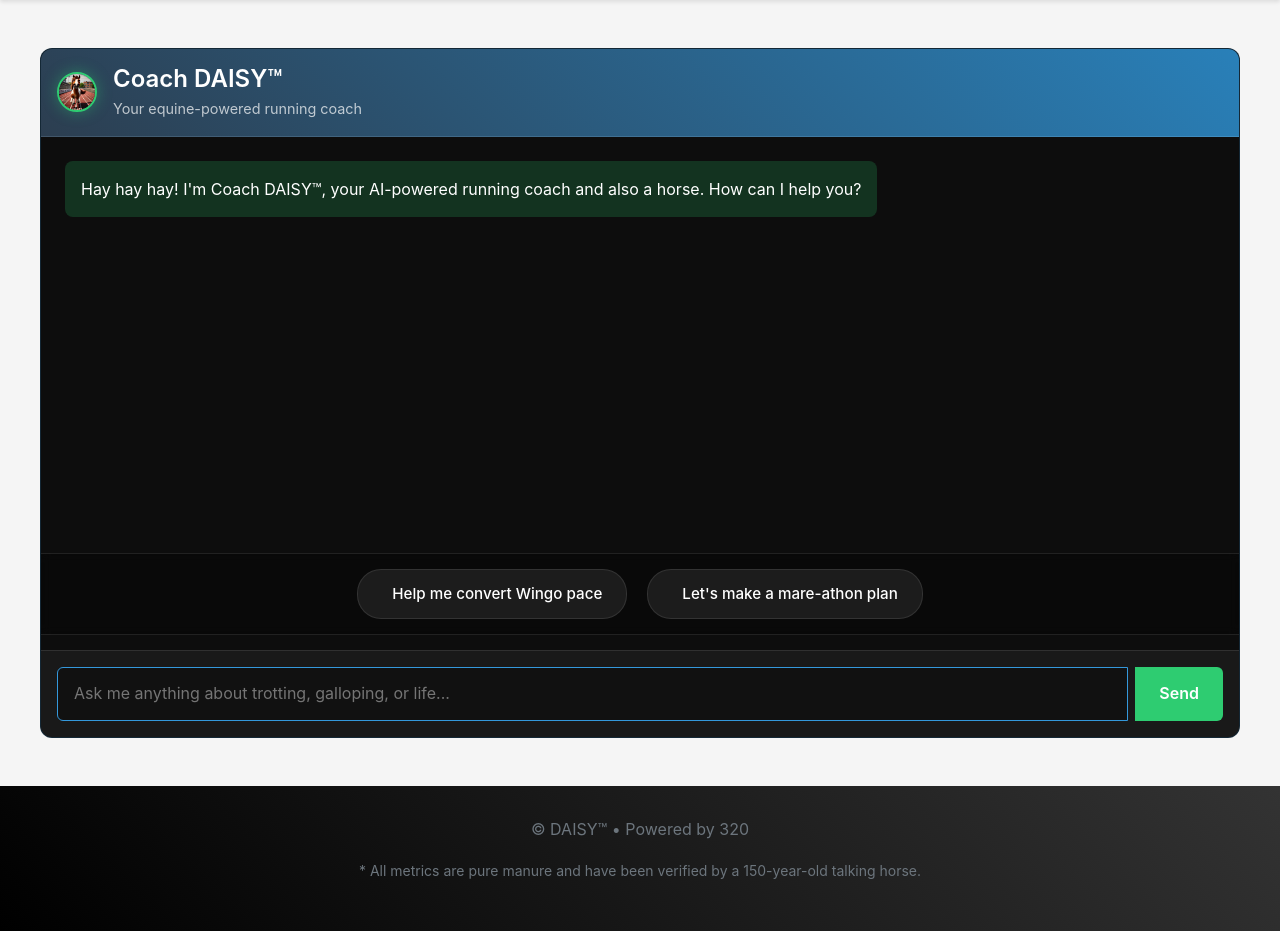
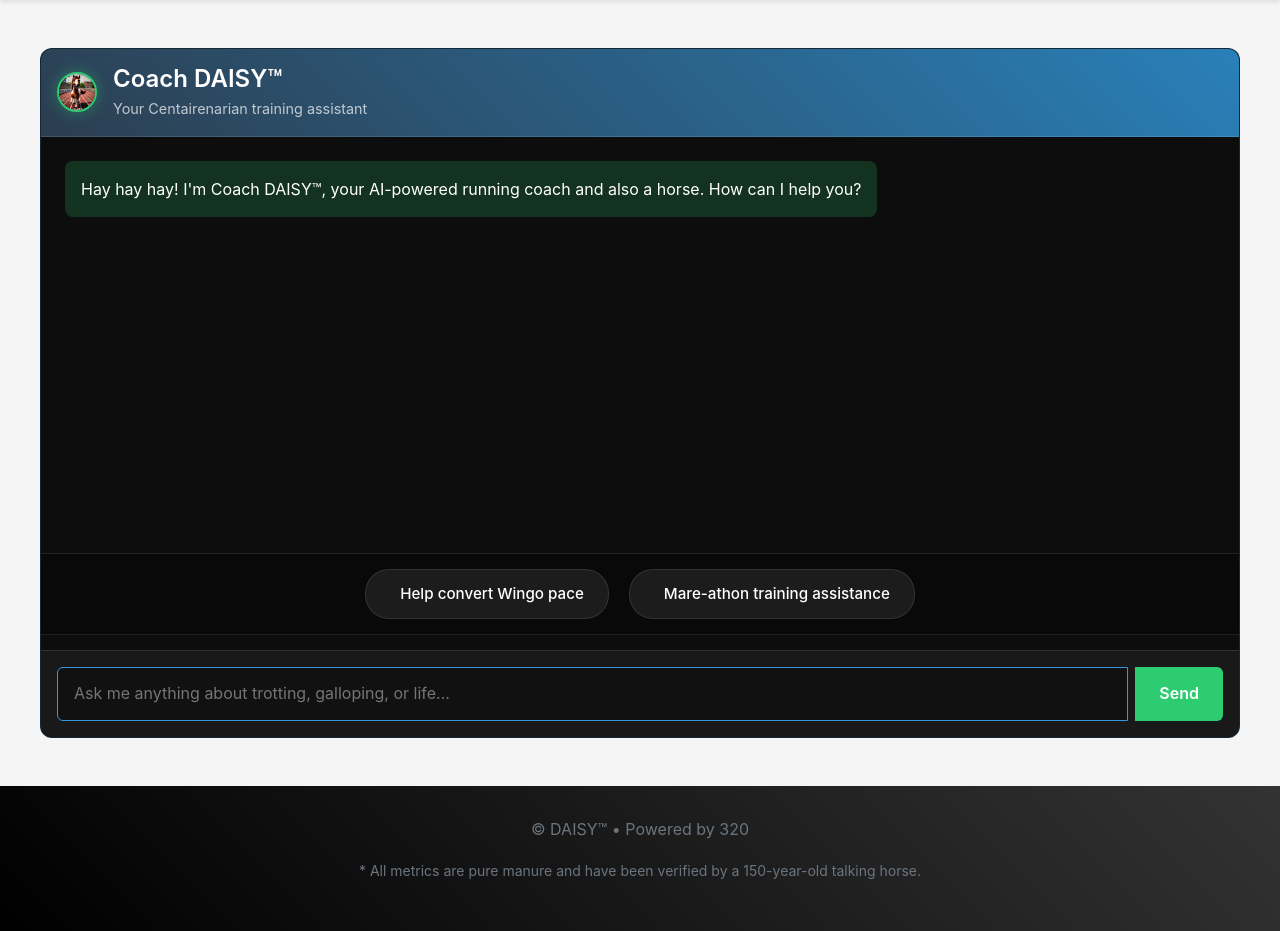
Before and after one commit to EricGoldwein/320ai, a Flask app: page /coach in a window 1280 px wide. Shown: the part 75-1006 px from the top of the page. Run offline with Flask 3, Linux system fonts and the light colour scheme; the visitor is signed in with stand-in values (Sample User, id 1); parts of the project's set-up code (start-up, migrations or seed data) failed here and were passed over.

```diff
--- a/templates/about.html
+++ b/templates/about.html
@@ -1001,9 +1001,9 @@ p {
 
                         <p class="lead">Daisy didn't just survive the journey; she conquered it. Progress, she proved, isn't about rigid uniformity but about mastering natural variation.</p>
 
-                        <p class="lead">Today, that same spirit powers <strong>DAISY™</strong> (Data Activated Individualized System for You), an AI-powered run coach and horse that is redefining harmonic efficiency. While Daisy adjusted instinctively to the unknown, Coach <strong>DAISY™</strong> does so through real-time performance analysis, generating personalized training plans that evolve dynamically—because true efficiency isn't about rigid structure but about embracing natural variation.</p>
+                        <p class="lead">Today, that same spirit powers <strong>DAISY™</strong> (Data Activated Individualized System for You), an AI-powered run coach and horse that is redefining harmonic efficiency. While Daisy adjusted instinctively to the unknown, the <em>eponymous</em> equine-powered does so through real-time performance analysis, generating personalized training plans that evolve dynamically—because true efficiency isn't about rigid structure; it's about embracing natural variation.</p>
 
-                        <p class="lead">140 years later, <strong>DAISY™</strong> remains a leading voice in the galloping community, training top athletes at Brooklyn's Wingate Track—a seemingly arbitrary 320 meters rather than the standard 400. Maybe that's coincidence. Or maybe it's a nod to her 3,200-furlong journey, a reminder that the best training embraces both individuality and community.</p>
+                        <p class="lead"><strong>DAISY™</strong> is a leading voice in the galloping community, training top athletes at Brooklyn's Historic Wingate Track—a seemingly arbitrary 320 meters rather than the standard 400. Maybe that's coincidence. Or maybe it's a nod to her 3,200-furlong journey, a reminder that the best training embraces both individuality and community.</p>
 
                         <p class="lead">What once seemed like inefficiency is now a calculated advantage. Every stride variation, every unexpected burst of energy, every unique movement—all are now quantified, analyzed, and optimized through <strong>DAISY™</strong>.</p>
 
--- a/templates/coach.html
+++ b/templates/coach.html
@@ -429,7 +429,7 @@ body {
                 <img src="{{ url_for('static', filename='images/daisy_headshot.png') }}" alt="DAISY" class="header-avatar">
                 <div class="header-text">
                     <h2 class="header-title">Coach <span class="d">D</span><span class="ai">AI</span><span class="sy">SY</span>™</h2>
-                    <p class="header-subtitle">Your equine-powered running coach</p>
+                    <p class="header-subtitle">Your Centairenarian training assistant</p>
                 </div>
             </div>
             <div class="chat-messages" id="chatMessages">
@@ -438,13 +438,13 @@ body {
                 </div>
             </div>
             <div class="suggestion-icons">
-                <div class="suggestion-icon" onclick="submitMessage('Help me convert my Wingo pace')">
+                <div class="suggestion-icon" onclick="submitMessage('Help convert Wingo pace')">
                     <i class="fas fa-calculator"></i>
-                    <span>Help me convert Wingo pace</span>
+                    <span>Help convert Wingo pace</span>
                 </div>
-                <div class="suggestion-icon" onclick="submitMessage('Let\'s make a mare-athon plan')">
+                <div class="suggestion-icon" onclick="submitMessage('Mare-athon training assistance')">
                     <i class="fas fa-running"></i>
-                    <span>Let's make a mare-athon plan</span>
+                    <span>Mare-athon training assistance</span>
                 </div>
             </div>
             <div class="chat-input">
--- a/templates/merch.html
+++ b/templates/merch.html
@@ -1,6 +1,6 @@
 {% extends "base.html" %}
 
-{% block title %}Merch • 320AI{% endblock %}
+{% block title %}DAISY™ • Merch{% endblock %}
 
 {% block extra_css %}
 <style>
```
